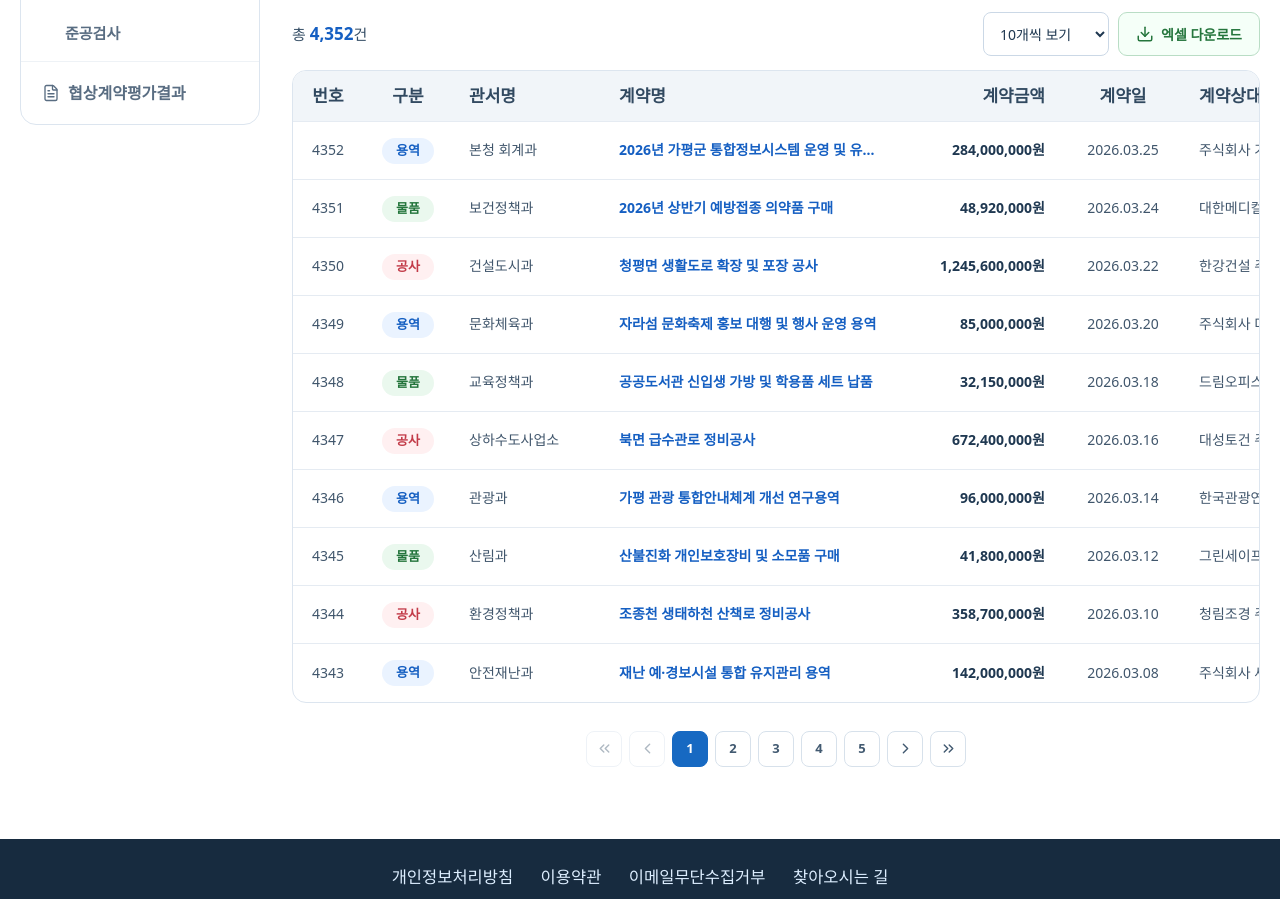
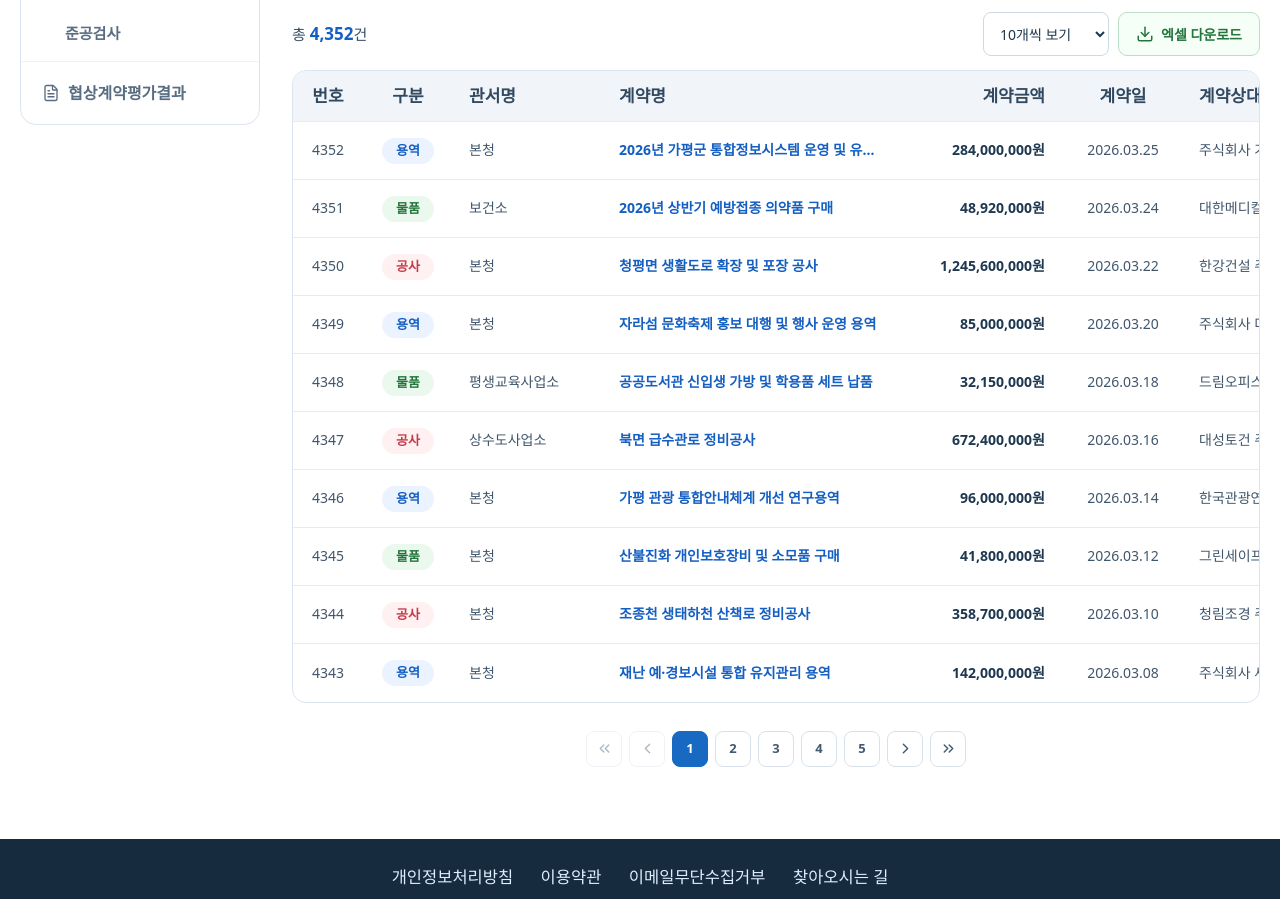
Before and after one commit to kjawon/design-su, a React (Vite) app: page /contract/status in a window 1280 px wide. Shown: the part 620-1519 px from the top of the page. Built offline with nearby package versions, Linux system fonts and the light colour scheme.

Commit message:
최적화 작업

```diff
--- a/components/contract/contract-mock-data.ts
+++ b/components/contract/contract-mock-data.ts
@@ -20,7 +20,7 @@ export const CONTRACT_RECORDS: ContractRecord[] = [
   {
     id: 4352,
     type: "용역",
-    office: "본청 회계과",
+    office: "본청",
     title: "2026년 가평군 통합정보시스템 운영 및 유지관리 용역",
     amount: 284000000,
     date: "2026-03-25",
@@ -29,7 +29,7 @@ export const CONTRACT_RECORDS: ContractRecord[] = [
   {
     id: 4351,
     type: "물품",
-    office: "보건정책과",
+    office: "보건소",
     title: "2026년 상반기 예방접종 의약품 구매",
     amount: 48920000,
     date: "2026-03-24",
@@ -38,7 +38,7 @@ export const CONTRACT_RECORDS: ContractRecord[] = [
   {
     id: 4350,
     type: "공사",
-    office: "건설도시과",
+    office: "본청",
     title: "청평면 생활도로 확장 및 포장 공사",
     amount: 1245600000,
     date: "2026-03-22",
@@ -47,7 +47,7 @@ export const CONTRACT_RECORDS: ContractRecord[] = [
   {
     id: 4349,
     type: "용역",
-    office: "문화체육과",
+    office: "본청",
     title: "자라섬 문화축제 홍보 대행 및 행사 운영 용역",
     amount: 85000000,
     date: "2026-03-20",
@@ -56,7 +56,7 @@ export const CONTRACT_RECORDS: ContractRecord[] = [
   {
     id: 4348,
     type: "물품",
-    office: "교육정책과",
+    office: "평생교육사업소",
     title: "공공도서관 신입생 가방 및 학용품 세트 납품",
     amount: 32150000,
     date: "2026-03-18",
@@ -65,7 +65,7 @@ export const CONTRACT_RECORDS: ContractRecord[] = [
   {
     id: 4347,
     type: "공사",
-    office: "상하수도사업소",
+    office: "상수도사업소",
     title: "북면 급수관로 정비공사",
     amount: 672400000,
     date: "2026-03-16",
@@ -74,7 +74,7 @@ export const CONTRACT_RECORDS: ContractRecord[] = [
   {
     id: 4346,
     type: "용역",
-    office: "관광과",
+    office: "본청",
     title: "가평 관광 통합안내체계 개선 연구용역",
     amount: 96000000,
     date: "2026-03-14",
@@ -83,7 +83,7 @@ export const CONTRACT_RECORDS: ContractRecord[] = [
   {
     id: 4345,
     type: "물품",
-    office: "산림과",
+    office: "본청",
     title: "산불진화 개인보호장비 및 소모품 구매",
     amount: 41800000,
     date: "2026-03-12",
@@ -92,7 +92,7 @@ export const CONTRACT_RECORDS: ContractRecord[] = [
   {
     id: 4344,
     type: "공사",
-    office: "환경정책과",
+    office: "본청",
     title: "조종천 생태하천 산책로 정비공사",
     amount: 358700000,
     date: "2026-03-10",
@@ -101,7 +101,7 @@ export const CONTRACT_RECORDS: ContractRecord[] = [
   {
     id: 4343,
     type: "용역",
-    office: "안전재난과",
+    office: "본청",
     title: "재난 예·경보시설 통합 유지관리 용역",
     amount: 142000000,
     date: "2026-03-08",
@@ -110,7 +110,7 @@ export const CONTRACT_RECORDS: ContractRecord[] = [
   {
     id: 4342,
     type: "물품",
-    office: "복지정책과",
+    office: "본청",
     title: "취약계층 냉방용품 지원 물품 구매",
     amount: 27600000,
     date: "2026-03-06",
@@ -131,7 +131,7 @@ export const COMPLETION_RECORDS: CompletionRecord[] = [
   {
     id: 236,
     title: "청평면 생활도로 확장 및 포장 공사",
-    office: "건설도시과",
+    office: "본청",
     amount: 1245600000,
     contractDate: "2025-10-18",
     startDate: "2025-11-01",
@@ -142,7 +142,7 @@ export const COMPLETION_RECORDS: CompletionRecord[] = [
   {
     id: 235,
     title: "북면 급수관로 정비공사",
-    office: "상하수도사업소",
+    office: "상수도사업소",
     amount: 672400000,
     contractDate: "2025-11-04",
     startDate: "2025-11-15",
@@ -153,7 +153,7 @@ export const COMPLETION_RECORDS: CompletionRecord[] = [
   {
     id: 234,
     title: "조종천 생태하천 산책로 정비공사",
-    office: "환경정책과",
+    office: "본청",
     amount: 358700000,
     contractDate: "2025-12-02",
     startDate: "2025-12-12",
--- /dev/null
+++ b/components/contract/contract-options.ts
@@ -0,0 +1,16 @@
+export const CONTRACT_OFFICES = [
+  "전체",
+  "군의회",
+  "본청",
+  "보건소",
+  "농업기술센터",
+  "가평읍",
+  "설악면",
+  "청평면",
+  "상면",
+  "조종면",
+  "북면",
+  "평생교육사업소",
+  "상수도사업소",
+  "하수도사업소",
+] as const
--- a/components/contract/contract-page.tsx
+++ b/components/contract/contract-page.tsx
@@ -87,11 +87,14 @@ function createDisplayRecords<RecordType extends { id: number }>(
 }
 
 export function ContractPage({ config }: { config: ContractPageConfig }) {
-  const [filters, setFilters] = useState<ContractFilters>(EMPTY_CONTRACT_FILTERS)
+  const [filters, setFilters] = useState<ContractFilters>(() => ({
+    ...EMPTY_CONTRACT_FILTERS,
+  }))
   const [appliedFilters, setAppliedFilters] =
-    useState<ContractFilters>(EMPTY_CONTRACT_FILTERS)
+    useState<ContractFilters>(() => ({ ...EMPTY_CONTRACT_FILTERS }))
   const [page, setPage] = useState(1)
   const [pageSize, setPageSize] = useState(10)
+  const [formVersion, setFormVersion] = useState(0)
   const [isLoading, setIsLoading] = useState(false)
   const [errorMessage, setErrorMessage] = useState("")
   const searchTimerRef = useRef<number | null>(null)
@@ -159,11 +162,12 @@ export function ContractPage({ config }: { config: ContractPageConfig }) {
   const resetFilters = () => {
     if (searchTimerRef.current !== null) window.clearTimeout(searchTimerRef.current)
     searchTimerRef.current = null
-    setFilters(EMPTY_CONTRACT_FILTERS)
-    setAppliedFilters(EMPTY_CONTRACT_FILTERS)
+    setFilters({ ...EMPTY_CONTRACT_FILTERS })
+    setAppliedFilters({ ...EMPTY_CONTRACT_FILTERS })
     setErrorMessage("")
     setIsLoading(false)
     setPage(1)
+    setFormVersion((current) => current + 1)
   }
 
   const searchContracts = () => {
@@ -271,6 +275,7 @@ export function ContractPage({ config }: { config: ContractPageConfig }) {
             <ContractPageHeader config={config} onPrint={() => window.print()} />
 
             <ContractSearchPanel
+              key={formVersion}
               pageKind={config.pageKind}
               pageTitle={config.title}
               filters={filters}
--- a/components/contract/contract-search-panel.tsx
+++ b/components/contract/contract-search-panel.tsx
@@ -1,4 +1,5 @@
 import { LoaderCircle, RotateCcw, Search } from "lucide-react"
+import { CONTRACT_OFFICES } from "@/components/contract/contract-options"
 import type { ContractPageKind } from "@/components/contract/contract-page-config"
 import type { ContractFilters } from "@/components/contract/contract-types"
 import { DateRangeField } from "@/components/contract/date-range-field"
@@ -26,6 +27,7 @@ export function ContractSearchPanel({
     <form
       className="contract-search-panel"
       aria-label={`${pageTitle} 검색 조건`}
+      autoComplete="off"
       onSubmit={(event) => {
         event.preventDefault()
         onSearch()
@@ -40,12 +42,9 @@ export function ContractSearchPanel({
                 value={filters.office}
                 onChange={(event) => onChange("office", event.target.value)}
               >
-                <option>전체</option>
-                <option>본청 회계과</option>
-                <option>보건정책과</option>
-                <option>건설도시과</option>
-                <option>문화체육과</option>
-                <option>상하수도사업소</option>
+                {CONTRACT_OFFICES.map((office) => (
+                  <option key={office}>{office}</option>
+                ))}
               </select>
             </label>
 
@@ -74,8 +73,10 @@ export function ContractSearchPanel({
               <div className="contract-range">
                 <input
                   type="number"
+                  name="contract-min-amount"
                   min="0"
                   inputMode="numeric"
+                  autoComplete="off"
                   aria-label="최소 계약금액"
                   value={filters.minAmount}
                   placeholder="최소 금액"
@@ -84,8 +85,10 @@ export function ContractSearchPanel({
                 <span aria-hidden="true">~</span>
                 <input
                   type="number"
+                  name="contract-max-amount"
                   min="0"
                   inputMode="numeric"
+                  autoComplete="off"
                   aria-label="최대 계약금액"
                   value={filters.maxAmount}
                   placeholder="최대 금액"
```
